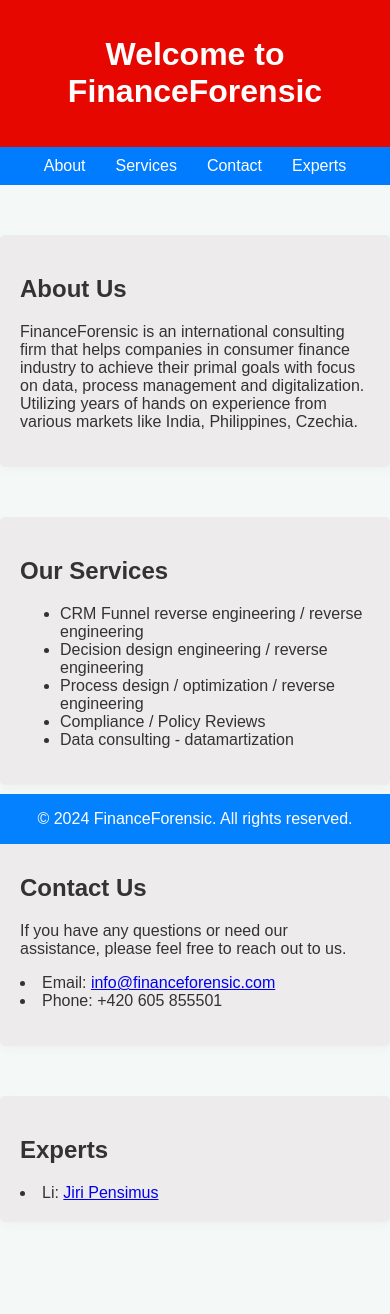
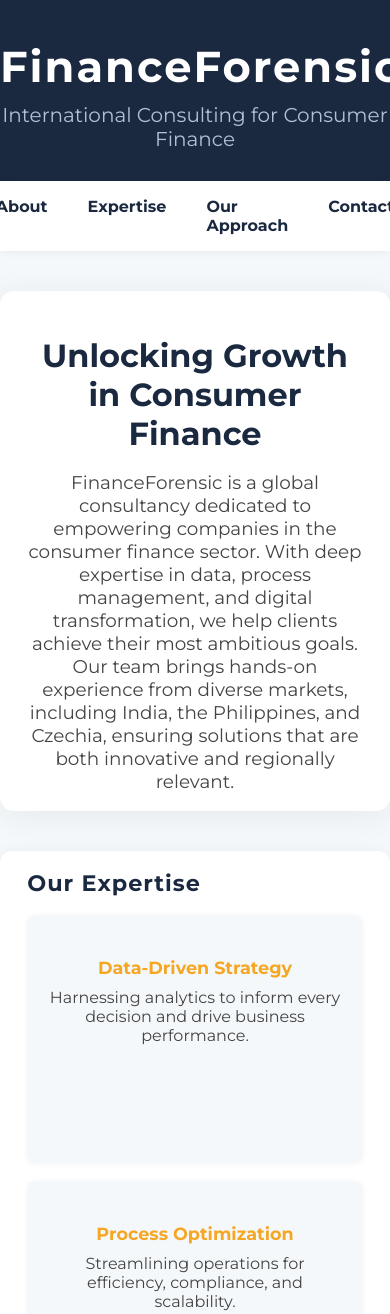
Before and after one commit to FinanceForensics/FinanceForensics.github.io, a plain HTML site: page index.html in a window 390 px wide. Shown: the top 1314 px of the page. Before the commit the page ends 1272 px from the top, so only its background shows below. Drawn offline with Linux system fonts and the light colour scheme.

Commit message:
Add files via upload

```diff
--- a/index.html
+++ b/index.html
@@ -1,108 +1,246 @@
-
 <!DOCTYPE html>
 <html lang="en">
 <head>
+    <meta charset="UTF-8">
+    <meta name="viewport" content="width=device-width, initial-scale=1.0">
+    <title>FinanceForensic | International Consulting for Consumer Finance</title>
+    <link href="https://fonts.googleapis.com/css?family=Montserrat:700,400&display=swap" rel="stylesheet">
     <style>
         body {
-          background-image: url('background/IMG20211009165501.jpg');
-        }
-        </style>
-    <meta charset="UTF-8">
-    <meta name="viewport" content="width=device-width, initial-scale=1.0">
-    <title>FinanceForensic</title>
-    <style>
-        body {
-            font-family: Arial, sans-serif;
             margin: 0;
-            padding: 0;
-            background-color: #f4f9f8;
-            color: #333;
+            font-family: 'Montserrat', Arial, sans-serif;
+            background: #f5f8fa;
+            color: #222;
         }
         header {
-            background-color: #e60800;
-            color: white;
-            padding: 15px 20px;
+            background: #1a2940;
+            color: #fff;
+            padding: 40px 0 30px 0;
+            text-align: center;
+            box-shadow: 0 2px 8px rgba(0,0,0,0.04);
+        }
+        header h1 {
+            font-size: 2.7rem;
+            margin: 0 0 10px 0;
+            letter-spacing: 2px;
+        }
+        header p {
+            font-size: 1.25rem;
+            margin: 0;
+            color: #b3c0d1;
+        }
+        nav {
+            background: #fff;
+            box-shadow: 0 1px 8px rgba(0,0,0,0.06);
+            display: flex;
+            justify-content: center;
+            gap: 40px;
+            padding: 16px 0;
+            font-weight: 700;
+        }
+        nav a {
+            color: #1a2940;
+            text-decoration: none;
+            transition: color 0.2s;
+        }
+        nav a:hover {
+            color: #f5a623;
+        }
+        .hero {
+            max-width: 900px;
+            margin: 40px auto 0 auto;
+            background: #fff;
+            border-radius: 14px;
+            box-shadow: 0 4px 32px rgba(26,41,64,0.07);
+            padding: 40px 40px 30px 40px;
             text-align: center;
         }
-        nav {
+        .hero h2 {
+            font-size: 2rem;
+            color: #1a2940;
+            margin-bottom: 18px;
+        }
+        .hero p {
+            font-size: 1.15rem;
+            color: #444;
+            margin-bottom: 0;
+        }
+        .section {
+            max-width: 900px;
+            margin: 40px auto 0 auto;
+            background: #fff;
+            border-radius: 12px;
+            box-shadow: 0 2px 16px rgba(26,41,64,0.06);
+            padding: 30px 35px;
+        }
+        .section-title {
+            color: #1a2940;
+            font-size: 1.4rem;
+            margin-bottom: 18px;
+            font-weight: 700;
+            letter-spacing: 1px;
+        }
+        .features {
             display: flex;
-            justify-content: center;
-            background-color: #027cfe;
-            padding: 10px 0;
+            flex-wrap: wrap;
+            gap: 30px;
+            margin-top: 18px;
         }
-        nav a {
-            color: rgb(255, 255, 255);
+        .feature {
+            flex: 1 1 200px;
+            background: #f5f8fa;
+            border-radius: 8px;
+            padding: 24px 18px;
+            margin-bottom: 18px;
+            min-width: 200px;
+            box-shadow: 0 1px 6px rgba(26,41,64,0.04);
+            text-align: center;
+        }
+        .feature h3 {
+            color: #f5a623;
+            font-size: 1.1rem;
+            margin-bottom: 10px;
+            font-weight: 700;
+        }
+        .feature p {
+            color: #444;
+            font-size: 1rem;
+            margin: 0;
+        }
+        .approach-list {
+            list-style: none;
+            padding: 0;
+            margin: 0;
+        }
+        .approach-list li {
+            margin-bottom: 16px;
+            font-size: 1.07rem;
+            padding-left: 22px;
+            position: relative;
+        }
+        .approach-list li:before {
+            content: "✔";
+            position: absolute;
+            left: 0;
+            color: #f5a623;
+            font-size: 1.1rem;
+        }
+        .cta {
+            text-align: center;
+            margin: 50px 0 30px 0;
+        }
+        .cta a {
+            background: #f5a623;
+            color: #fff;
             text-decoration: none;
-            margin: 0 15px;
-            font-size: 16px;
+            padding: 15px 38px;
+            border-radius: 28px;
+            font-size: 1.15rem;
+            font-weight: 700;
+            box-shadow: 0 2px 8px rgba(26,41,64,0.08);
+            transition: background 0.2s;
         }
-        nav a:hover {
-            text-decoration: underline;
+        .cta a:hover {
+            background: #1a2940;
         }
-        section {
-            padding: 20px;
-            max-width: 1200px;
-            margin: 50px auto;
-            background: rgb(237, 235, 235);
-            box-shadow: 0 4px 8px rgba(201, 188, 188, 0.1);
-            border-radius: 5px;
+        .footer {
+            background: #1a2940;
+            color: #b3c0d1;
+            text-align: center;
+            padding: 25px 0 12px 0;
+            font-size: 0.98rem;
+            margin-top: 40px;
         }
-        footer {
-            text-align: center;
-            padding:  0;
-            background-color: #0481fe;
-            color: white;
-            position: fixed;
-            bottom: 0;
-            width: 100%;
+        @media (max-width: 700px) {
+            .hero, .section {
+                padding: 18px 7vw;
+            }
+            .features {
+                flex-direction: column;
+                gap: 0;
+            }
         }
     </style>
 </head>
 <body>
-
     <header>
-    <h1>Welcome to FinanceForensic</h1>
+        <h1>FinanceForensic</h1>
+        <p>International Consulting for Consumer Finance</p>
     </header>
-
     <nav>
         <a href="#about">About</a>
-    <a href="#services">Services</a>
+        <a href="#expertise">Expertise</a>
+        <a href="#approach">Our Approach</a>
         <a href="#contact">Contact</a>
-    <a href="#Experts">Experts</a>
     </nav>
-
-<section id="about">
-    <h2>About Us</h2>
-    <p>FinanceForensic is an  international consulting firm that helps companies in consumer finance industry to achieve their primal goals with focus on data, process management and digitalization.
-    Utilizing years of hands on experience from various markets like India, Philippines, Czechia.</p>
+    <section class="hero" id="about">
+        <h2>Unlocking Growth in Consumer Finance</h2>
+        <p>
+            FinanceForensic is a global consultancy dedicated to empowering companies in the consumer finance sector. With deep expertise in data, process management, and digital transformation, we help clients achieve their most ambitious goals. Our team brings hands-on experience from diverse markets, including India, the Philippines, and Czechia, ensuring solutions that are both innovative and regionally relevant.
+        </p>
     </section>
 
- <section id="services">
-    <h2>Our Services</h2>
-    <ul>
-        <li>CRM Funnel reverse engineering / reverse engineering</li>
-        <li>Decision design engineering / reverse engineering</li>
-        <li>Process design / optimization / reverse engineering</li>
-        <li>Compliance / Policy Reviews</li>
-        <li>Data consulting - datamartization </li>
+    <section class="section" id="expertise">
+        <div class="section-title">Our Expertise</div>
+        <div class="features">
+            <div class="feature">
+                <h3>Data-Driven Strategy</h3>
+                <p>Harnessing analytics to inform every decision and drive business performance.</p>
+            </div>
+            <div class="feature">
+                <h3>Process Optimization</h3>
+                <p>Streamlining operations for efficiency, compliance, and scalability.</p>
+            </div>
+            <div class="feature">
+                <h3>Digital Transformation</h3>
+                <p>Guiding your journey to digital maturity, from systems integration to customer experience enhancement.</p>
+            </div>
+            <div class="feature">
+                <h3>Market Insights</h3>
+                <p>Leveraging global experience to tailor strategies for local success.</p>
+            </div>
+        </div>
+    </section>
+
+    <section class="section" id="why">
+        <div class="section-title">Why Choose FinanceForensic?</div>
+        <div class="features">
+            <div class="feature">
+                <h3>International Track Record</h3>
+                <p>Successful partnerships across Asia and Europe.</p>
+            </div>
+            <div class="feature">
+                <h3>Tailored Solutions</h3>
+                <p>Every engagement is customized to your business context and objectives.</p>
+            </div>
+            <div class="feature">
+                <h3>End-to-End Support</h3>
+                <p>From initial assessment to implementation and ongoing advisory.</p>
+            </div>
+            <div class="feature">
+                <h3>Trusted by Leaders</h3>
+                <p>Delivered results for top financial institutions and fintech innovators.</p>
+            </div>
+        </div>
+    </section>
+
+    <section class="section" id="approach">
+        <div class="section-title">Our Approach</div>
+        <ul class="approach-list">
+            <li><strong>Objective Evaluation:</strong> Comprehensive assessment of your current operations and market position.</li>
+            <li><strong>Tailored Strategy:</strong> Actionable plans grounded in data and industry best practices.</li>
+            <li><strong>Expert Execution:</strong> Collaborative implementation for seamless integration.</li>
+            <li><strong>Ongoing Assistance:</strong> Continuous support and insights as your business evolves.</li>
         </ul>
     </section>
 
-<section id="contact">
-    <h2>Contact Us</h2>
-    <p>If you have any questions or need our assistance, please feel free to reach out to us.</li>
-    <li>Email: <a href="mailto:jiri.pensimus@seznam.cz">info@financeforensic.com</a></li>
-    <li>Phone: +420 605 855501</p>
-</section>
+    <div class="cta" id="contact">
+        <a href="mailto:info@financeforensic.com">Contact Us</a>
+        <p style="margin-top:18px;color:#888;">Global Offices: India | Philippines | Czechia</p>
+    </div>
 
-<section id="Experts">
-    <h2>Experts</h2>
-    <li>Li: <a href="https://www.linkedin.com/in/pensimus-ji%C5%99%C3%AD-8312773"> Jiri Pensimus </a></li>
-</section>
-
-<footer>
-    <p>&copy; 2024 FinanceForensic. All rights reserved.</p>
-</footer>
-
+    <div class="footer">
+        &copy; 2025 FinanceForensic. Your Partner in Consumer Finance Excellence.
+    </div>
 </body>
 </html>
```
Lines whose indentation alone changed are shown as unchanged.
